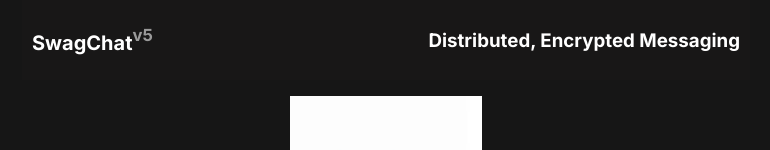
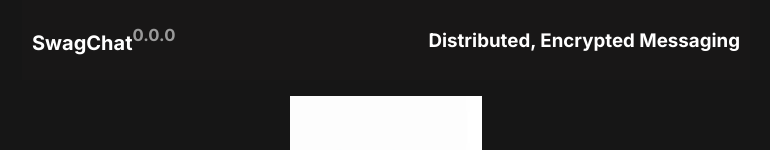
Before and after one commit to stupideveloper/SwagChatv5, a Svelte app: page / in a window 1280 px wide. Shown: the top 150 px of the page, without its empty margins (254-1024 px from the left). Built offline with nearby package versions, Linux system fonts and the light colour scheme; what gun would draw is missing.

Commit message:
header version indicator

```diff
--- a/src/Login.svelte
+++ b/src/Login.svelte
@@ -106,12 +106,12 @@ p {
     </div>
   {/if}
   {#if document.location.protocol == 'https:'}
-    <p>Connection is &nbsp;<span class="good">secured</span>&nbsp;by TLS and is encrypted.</p>
+    <p>Connection is&nbsp;<span class="good">secured</span>&nbsp;by TLS and is encrypted.</p>
     <Spacer size={1}/>
     <p>TLS: <span class="good">✔</span></p>
 
   {:else}
-    <p>Connection is &nbsp;<span class="bad">not secured</span>&nbsp; by TLS.</p>
+    <p>Connection is&nbsp;<span class="bad">not secured</span>&nbsp;by TLS.</p>
     <Spacer size={1}/>
     <p>TLS: <span class="bad">✗</span></p>
   {/if}
--- a/src/components/Header.svelte
+++ b/src/components/Header.svelte
@@ -2,6 +2,7 @@
   import { username, user } from '../lib/user';
   import { notifications } from '../lib/notifications'
   import { spawnNotification } from '../lib/notifications'
+  import CurrentVersion from './CurrentVersion.svelte'
   function signout() {
     user.leave();
     username.set('');
@@ -77,7 +78,7 @@
 
 </style>
 <header>
-  <h1>SwagChat<span style="color: #9a9a9a;"><sup>v5</sup></span></h1>
+  <h1>SwagChat<span style="color: #9a9a9a;"><sup><CurrentVersion /></sup></span></h1>
 
   {#if $username}
 
```
